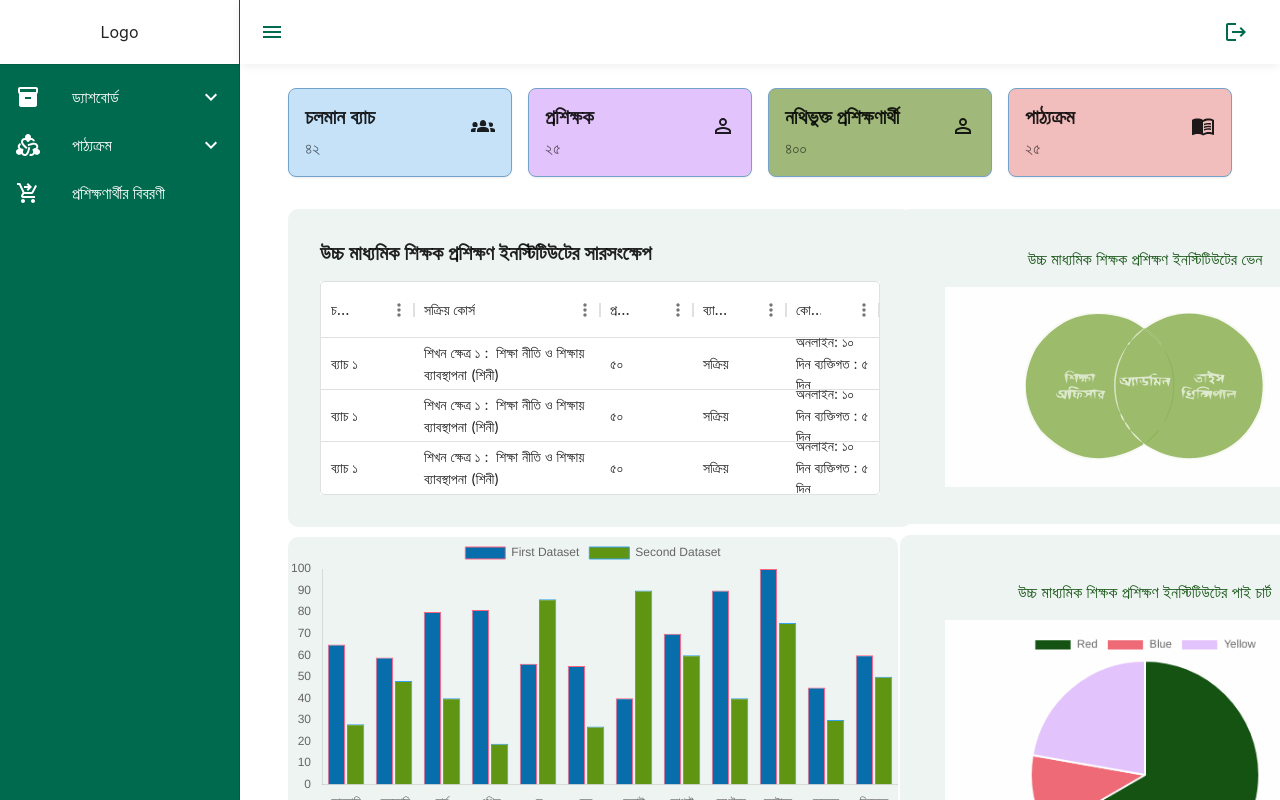
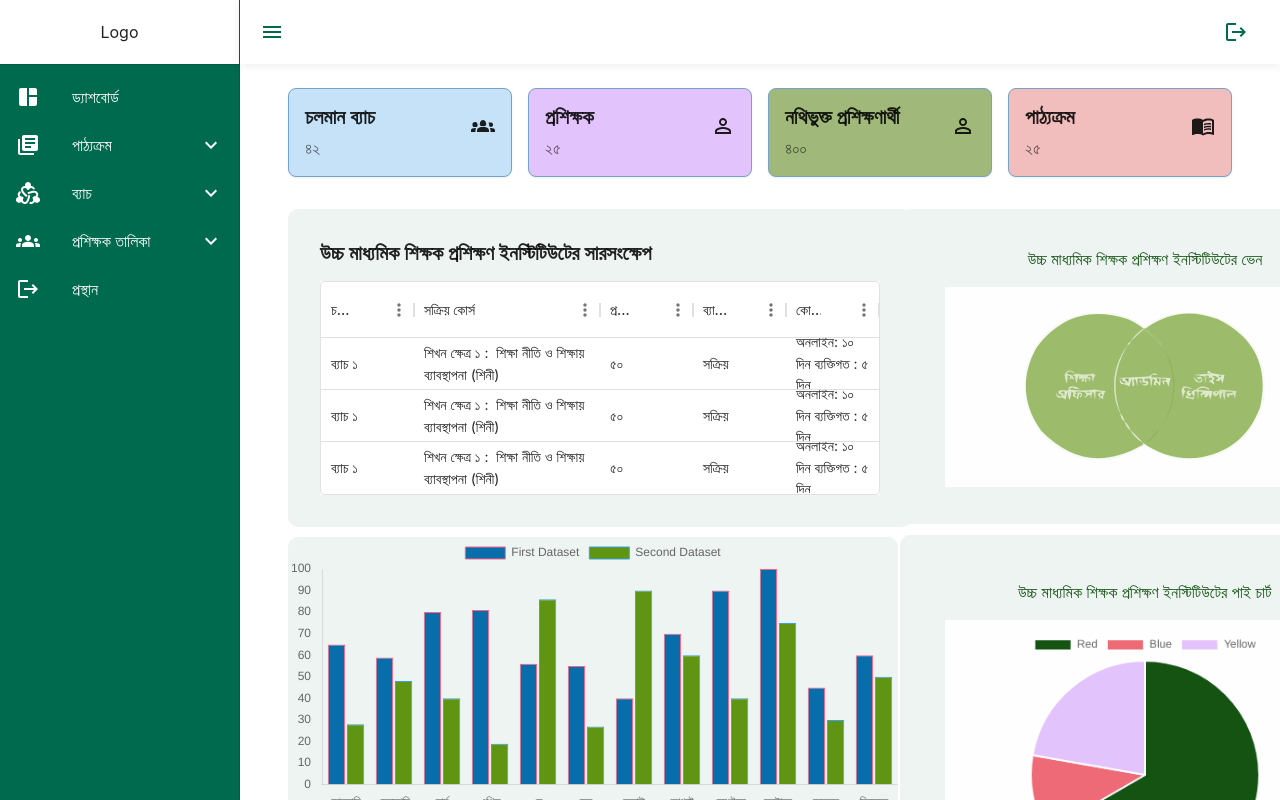
Before and after one commit to affan-habib/admin-panel, a React (Create React App) app: page / in a window 1280 px wide. Shown: the top 800 px of the page. Built offline with nearby package versions, Linux system fonts and the light colour scheme; sample sign-in values are in the browser's storage.

Commit message:
Added bangla links

```diff
--- a/src/components/layouts/Sidebar.tsx
+++ b/src/components/layouts/Sidebar.tsx
@@ -8,7 +8,8 @@ import {
 } from '@mui/material';
 import { ExpandLess, ExpandMore } from '@mui/icons-material';
 import { useNavigate } from 'react-router-dom';
-import { menuItems } from 'components/layouts/menu-items';
+import UseGetMenuItems from './menu-items';
+// import { menuItems } from 'components/layouts/menu-items';
 
 interface MenuItem {
   title: string;
@@ -45,6 +46,8 @@ const Sidebar: React.FC = () => {
     setSelectedSubMenu(path);
     navigate(path);
   };
+
+  const menuItems = UseGetMenuItems();
 
   return (
     <List>
--- a/src/components/layouts/menu-items.tsx
+++ b/src/components/layouts/menu-items.tsx
@@ -1,9 +1,55 @@
+// import { SvgIcon } from '@mui/material';
+// import InventoryIcon from '@mui/icons-material/Inventory';
+// import ShoppingCartCheckoutIcon from '@mui/icons-material/ShoppingCartCheckout';
+// import AddCircleIcon from '@mui/icons-material/AddCircle';
+// import LibraryBooksIcon from '@mui/icons-material/LibraryBooks';
+// import Diversity2Icon from '@mui/icons-material/Diversity2';
+// import { useTranslation } from 'react-i18next';
+
+// interface MenuItem {
+//   title: string;
+//   icon: JSX.Element;
+//   path: string;
+//   subMenu?: MenuItem[];
+// }
+
+// export const menuItems: MenuItem[] = [
+//   {
+//     title: 'ড্যাশবোর্ড',
+//     path: '/products',
+//     icon: <InventoryIcon />,
+//     subMenu: [
+//       { title: 'Submenu 1', icon: <InventoryIcon />, path: '/submenu1' },
+//       { title: 'Submenu 2', icon: <InventoryIcon />, path: '/submenu2' },
+//     ],
+//   },
+//   {
+//     title: 'পাঠ্যক্রম',
+//     path: '/study',
+//     icon: <Diversity2Icon />,
+//     subMenu: [
+//       { title: 'ব্যাচ তৈরি করুন', icon: <AddCircleIcon />, path: '/submenu1' },
+//       { title: 'আমন্ত্রনপত্র পাঠান', icon: <LibraryBooksIcon />, path: '/submenu2' },
+//       { title: 'প্রশিক্ষণার্থী সীমাবদ্ধতা সেট', icon: <LibraryBooksIcon />, path: '/submenu3' },
+//     ],
+//   },
+//   {
+//     title: 'প্রশিক্ষণার্থীর বিবরণী',
+//     path: '/orders',
+//     icon: <ShoppingCartCheckoutIcon />,
+//   },
+// ];
+
+
 import { SvgIcon } from '@mui/material';
 import InventoryIcon from '@mui/icons-material/Inventory';
 import ShoppingCartCheckoutIcon from '@mui/icons-material/ShoppingCartCheckout';
 import AddCircleIcon from '@mui/icons-material/AddCircle';
 import LibraryBooksIcon from '@mui/icons-material/LibraryBooks';
 import Diversity2Icon from '@mui/icons-material/Diversity2';
+import GroupsIcon from '@mui/icons-material/Groups';
+import LogoutIcon from '@mui/icons-material/Logout';
+import SpaceDashboardIcon from '@mui/icons-material/SpaceDashboard';
 import { useTranslation } from 'react-i18next';
 
 interface MenuItem {
@@ -13,29 +59,53 @@ interface MenuItem {
   subMenu?: MenuItem[];
 }
 
-export const menuItems: MenuItem[] = [
+export const useGetMenuItems = (): MenuItem[] => {
+  const { t } = useTranslation();
+
+  const menuItems: MenuItem[] = [
     {
-    title: 'ড্যাশবোর্ড',
+      title: t('dashboardTitle'),
       path: '/products',
-    icon: <InventoryIcon />,
+      icon: <SpaceDashboardIcon />,
+    },
+    {
+      title: t('curriculum'),
+      path: '/study',
+      icon: <LibraryBooksIcon  />,
       subMenu: [
-      { title: 'Submenu 1', icon: <InventoryIcon />, path: '/submenu1' },
-      { title: 'Submenu 2', icon: <InventoryIcon />, path: '/submenu2' },
+        { title: t('createBatch'), icon: <AddCircleIcon />, path: '/submenu1' },
+        { title: t('sendInvitation'), icon: <LibraryBooksIcon />, path: '/submenu2' },
+        { title: t('setStudentLimits'), icon: <LibraryBooksIcon />, path: '/submenu3' },
       ],
     },
     {
-    title: 'পাঠ্যক্রম',
-    path: '/study',
+      title: t('batch'),
+      path: '/batch',
       icon: <Diversity2Icon />,
       subMenu: [
-      { title: 'ব্যাচ তৈরি করুন', icon: <AddCircleIcon />, path: '/submenu1' },
-      { title: 'আমন্ত্রনপত্র পাঠান', icon: <LibraryBooksIcon />, path: '/submenu2' },
-      { title: 'প্রশিক্ষণার্থী সীমাবদ্ধতা সেট', icon: <LibraryBooksIcon />, path: '/submenu3' },
+        { title: t('batchSubmenu1'), icon: <AddCircleIcon />, path: '/submenu1' },
+        { title: t('batchSubmenu2'), icon: <LibraryBooksIcon />, path: '/submenu2' },
+        { title: t('batchSubmenu3'), icon: <LibraryBooksIcon />, path: '/submenu3' },
       ],
     },
     {
-    title: 'প্রশিক্ষণার্থীর বিবরণী',
-    path: '/orders',
-    icon: <ShoppingCartCheckoutIcon />,
+      title: t('trainerList'),
+      path: '/trainerList',
+      icon: <GroupsIcon />,
+      subMenu: [
+        { title: t('createBatch'), icon: <AddCircleIcon />, path: '/submenu1' },
+        { title: t('sendInvitation'), icon: <LibraryBooksIcon />, path: '/submenu2' },
+        { title: t('setStudentLimits'), icon: <LibraryBooksIcon />, path: '/submenu3' },
+      ],
+    },
+    {
+      title: t('leave'),
+      path: '/leave',
+      icon: <LogoutIcon />,
     },
   ];
+
+  return menuItems;
+};
+
+export default useGetMenuItems;
--- a/src/locale/bn.json
+++ b/src/locale/bn.json
@@ -21,5 +21,13 @@
   "clms": "সিএলএমএস",
   "allRightResereved": "সমস্ত অধিকার সংরক্ষিত |",
   "privacyConditions": "গোপনীয়তা নীতি | শর্তাবলী ",
-  "dashboardTitle" : "ড্যাশবোর্ড"
+  "dashboardTitle" : "ড্যাশবোর্ড",
+  "curriculum" : "পাঠ্যক্রম",
+  "curriculumSubmenu1":"",
+  "batch" : "ব্যাচ",
+  "batchSubmenu1" : "ব্যাচ তৈরি করুন",
+  "batchSubmenu2" : "আমন্ত্রনপত্র পাঠান",
+  "batchSubmenu3" : "প্রশিক্ষণার্থী সীমাবদ্ধতা সেট",
+  "trainerList" : "প্রশিক্ষক তালিকা",
+  "leave" : "প্রস্থান"
 }
```
Lines whose indentation alone changed are shown as unchanged.
